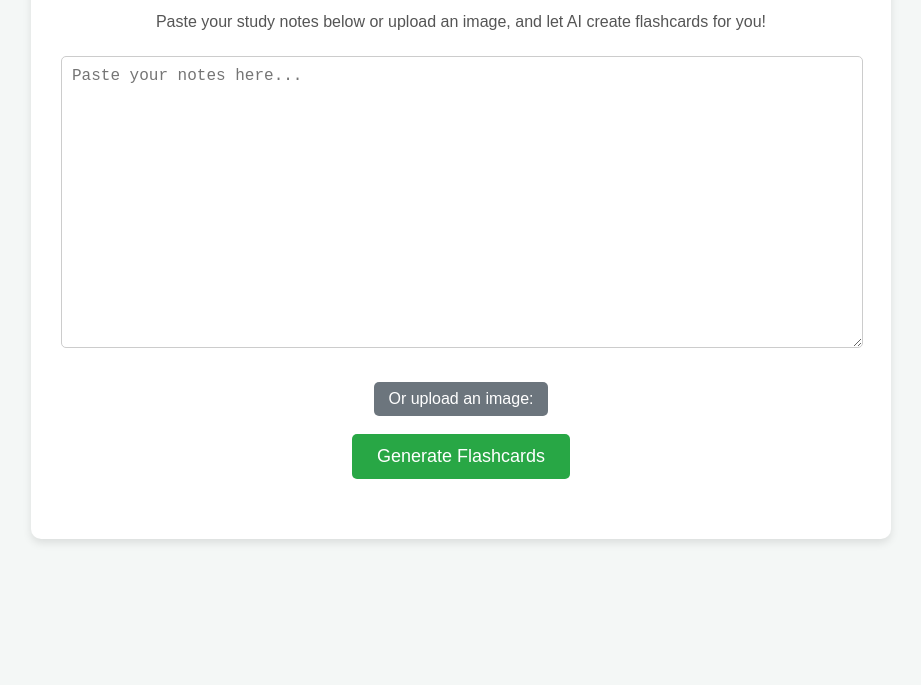
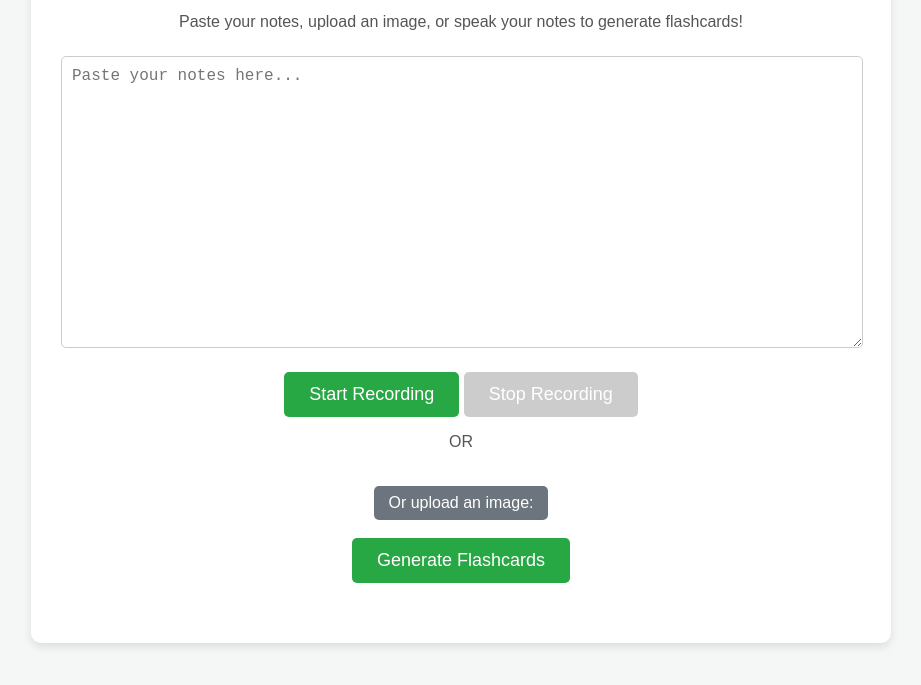
Before and after one commit to Germanu1/flashcard, a website: page public/index.html in a window 1280 px wide. Shown: the part 111-796 px from the top of the page, without its empty margins (179-1100 px from the left). Drawn offline with Linux system fonts and the light colour scheme.

Commit message:
Fixed index.html structure and placement of elements

```diff
--- a/public/index.html
+++ b/public/index.html
@@ -9,11 +9,16 @@
 <body>
     <div class="container">
         <h1>AI Flashcard Generator</h1>
-        <p>Paste your study notes below or upload an image, and let AI create flashcards for you!</p>
+        <p>Paste your notes, upload an image, or speak your notes to generate flashcards!</p>
 
         <textarea id="notesInput" placeholder="Paste your notes here..." rows="15"></textarea>
 
-        <label for="imageUpload" class="file-upload-label">
+        <div class="speech-section">
+            <button id="recordBtn" class="speech-btn">Start Recording</button>
+            <button id="stopBtn" class="speech-btn" disabled>Stop Recording</button>
+            <span id="recordingStatus" class="recording-status hidden"></span>
+        </div>
+        <p class="or-separator">OR</p> <label for="imageUpload" class="file-upload-label">
             Or upload an image:
             <input type="file" id="imageUpload" accept="image/*">
         </label>
```
